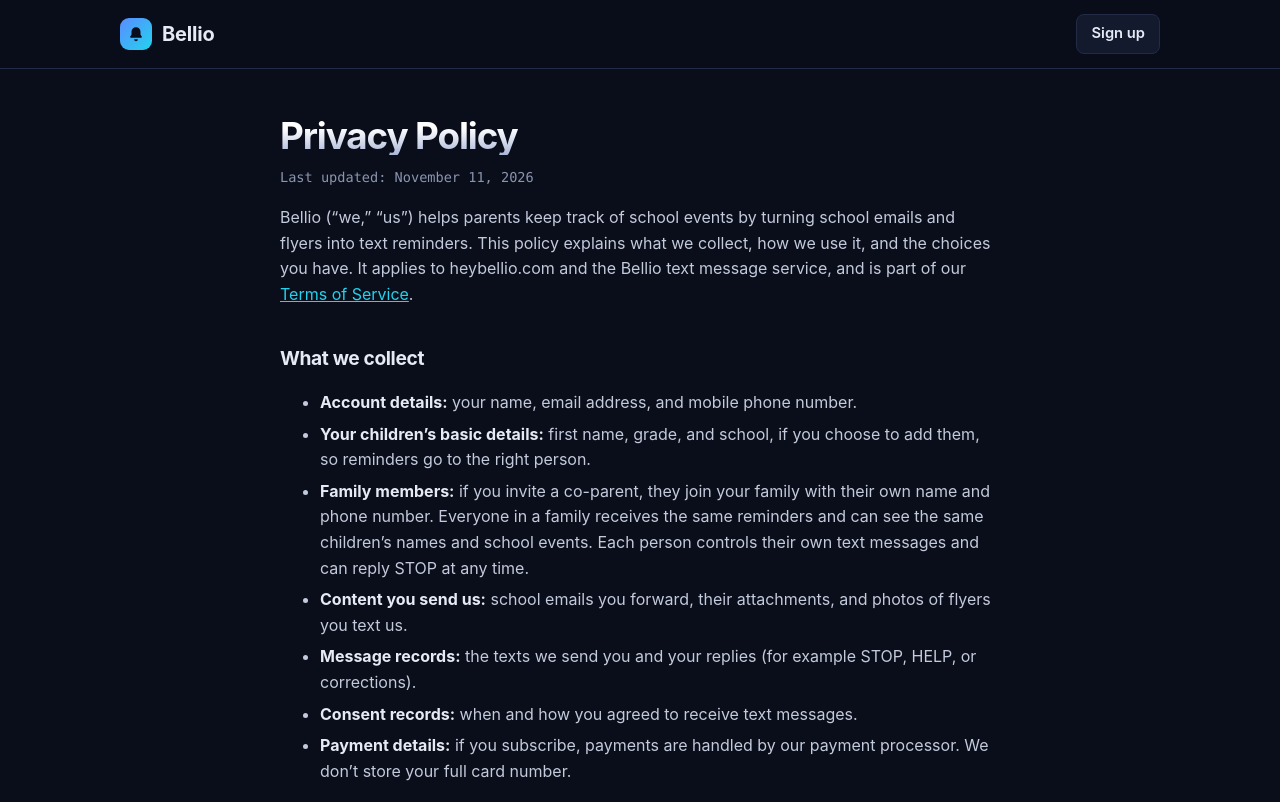
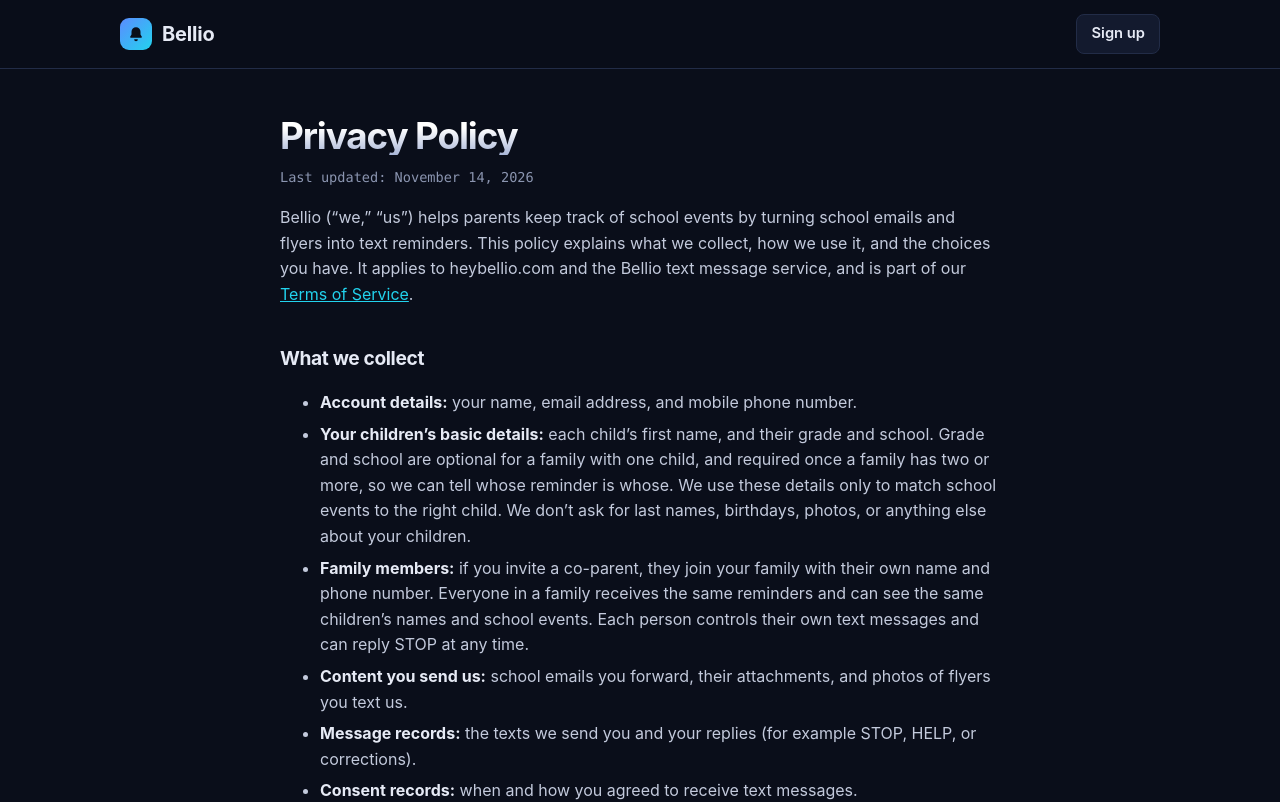
Before and after one commit to lancehenry/bellio-site, a Next.js app: page /privacy in a window 1280 px wide. Shown: the top 802 px of the page. Built offline with nearby package versions, Linux system fonts and the light colour scheme.

Commit message:
Add files via upload

```diff
--- a/app/privacy/page.js
+++ b/app/privacy/page.js
@@ -25,9 +25,13 @@ export default function Privacy() {
           mobile phone number.
         </li>
         <li>
-          <strong>Your children&rsquo;s basic details:</strong> first name,
-          grade, and school, if you choose to add them, so reminders go to the
-          right person.
+          <strong>Your children&rsquo;s basic details:</strong> each
+          child&rsquo;s first name, and their grade and school. Grade and
+          school are optional for a family with one child, and required once a
+          family has two or more, so we can tell whose reminder is whose. We
+          use these details only to match school events to the right child.
+          We don&rsquo;t ask for last names, birthdays, photos, or anything
+          else about your children.
         </li>
         <li>
           <strong>Family members:</strong> if you invite a co-parent, they
@@ -183,7 +187,12 @@ export default function Privacy() {
         {site.name} is for parents and guardians, not children. We don&rsquo;t
         knowingly collect information directly from children under 13. Any
         information about children comes from their parent or guardian, who
-        can review or delete it at any time.
+        can review, change, or delete it at any time on the Manage Family
+        page. We keep it to a first name, grade, and school, and children&rsquo;s
+        details are never sold, shared for advertising, or used to train AI
+        models. School emails you forward may mention your children; we read
+        them only to create your reminders and erase their contents within
+        about a day.
       </p>
 
       <h2>Security</h2>
--- a/site.config.js
+++ b/site.config.js
@@ -12,7 +12,7 @@ const site = {
   governingState: "Kansas",
   // Fill in once Twilio gives you the number.
   smsNumber: "(866) 456-3681",
-  lastUpdated: "November 11, 2026",
+  lastUpdated: "November 14, 2026",
 
   // Pricing. Change these and redeploy; the pricing page, footer link, and FAQ follow.
   pricing: {
```
Also changed, not shown: app/faq/page.js (+6 -4 lines).
